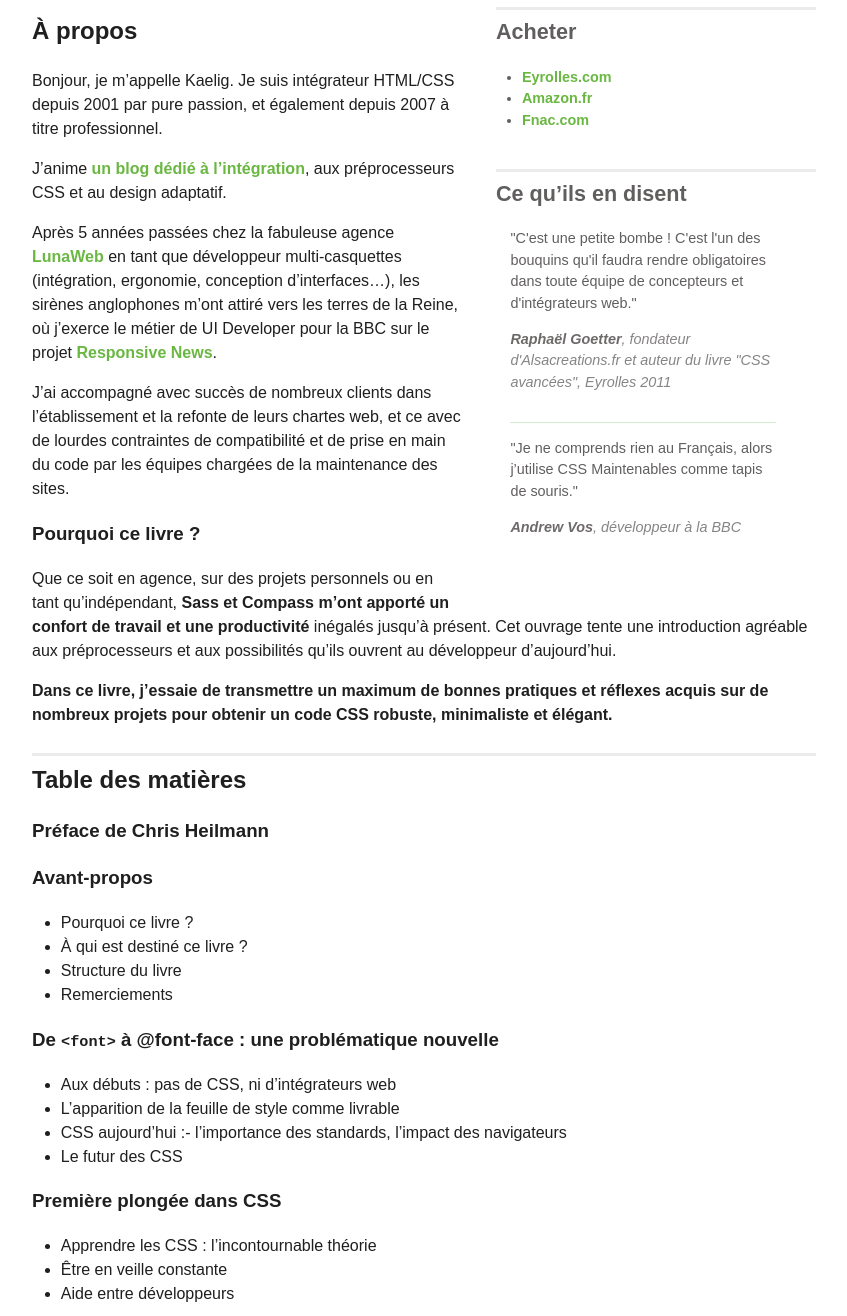
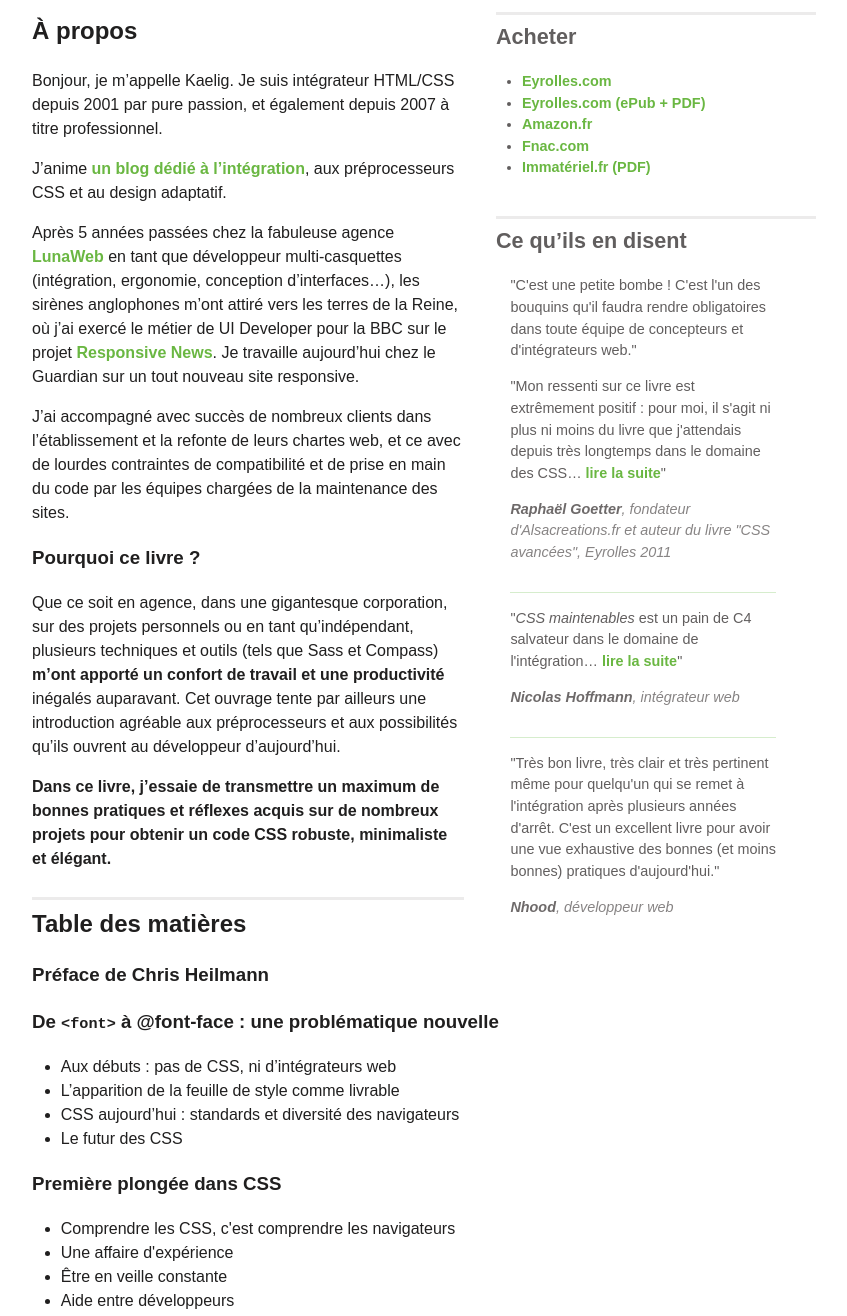
Before and after one commit to kaelig/css-maintenables, a plain HTML site: page index.html in a window 1280 px wide. Shown: the part 633-1949 px from the top of the page, without its empty margins (216-1063 px from the left). Drawn offline with Linux system fonts and the light colour scheme.

Commit message:
Mise a jour pour la v2

```diff
--- a/index.html
+++ b/index.html
@@ -7,6 +7,17 @@
   <meta name="author" content="Kaelig Deloumeau-Prigent" />
   <meta name="viewport" content="width=device-width, initial-scale=1.0" />
   <link rel="stylesheet" href="stylesheets/screen.css" />
+  <script>
+    var _gaq = _gaq || [];
+    _gaq.push(['_setAccount', 'UA-7077758-12']);
+    _gaq.push(['_trackPageview']);
+
+    (function() {
+      var ga = document.createElement('script'); ga.type = 'text/javascript'; ga.async = true;
+      ga.src = ('https:' == document.location.protocol ? 'https://ssl' : 'http://www') + '.google-analytics.com/ga.js';
+      var s = document.getElementsByTagName('script')[0]; s.parentNode.insertBefore(ga, s);
+    })();
+  </script>
 </head>
 <body>
   <header>
@@ -30,9 +41,11 @@
   <section class="buy">
     <h2>Acheter</h2>
     <ul>
-      <li><a href="http://www.eyrolles.com/Accueil/Livre/9782212134179">Eyrolles.com</a></li>
-      <li><a href="http://www.amazon.fr/gp/product/2212134177">Amazon.fr</a></li>
-      <li><a href="http://livre.fnac.com/a4130776">Fnac.com</a></li>
+      <li><a href="http://www.eyrolles.com/Informatique/Livre/css-maintenables-avec-sass-et-compass-9782212136401">Eyrolles.com</a></li>
+      <li><a href="http://izibook.eyrolles.com/store/show/9782212136401">Eyrolles.com (ePub + PDF)</a></li>
+      <li><a href="http://www.amazon.fr/dp/2212136404">Amazon.fr</a></li>
+      <li><a href="http://livre.fnac.com/a6841804">Fnac.com</a></li>
+      <li><a href="http://librairie.immateriel.fr/fr/ebook/9782212136401/css-maintenables-avec-sass-et-compass">Immatériel.fr (PDF)</a></li>
     </ul>
   </section>
 
@@ -40,25 +53,30 @@
     <h2>Ce qu’ils en disent</h2>
     <blockquote>
       <p>"C'est une petite bombe ! C'est l'un des bouquins qu'il faudra rendre obligatoires dans toute équipe de concepteurs et d'intégrateurs web."</p>
+      <p>"Mon ressenti sur ce livre est extrêmement positif : pour moi, il s'agit ni plus ni moins du livre que j'attendais depuis très longtemps dans le domaine des CSS… <a href="http://www.alsacreations.com/livres/lire/1475-css-maintenables.html" title="CSS maintenables - Alsacreations">lire la suite</a>"</p>
       <cite><a href="http://www.goetter.fr">Raphaël Goetter</a>, fondateur d'Alsacreations.fr et auteur du livre "CSS avancées", Eyrolles 2011</cite>
     </blockquote>
 
     <blockquote>
-      <p>"Je ne comprends rien au Français, alors j’utilise CSS Maintenables comme tapis de souris."</p>
-      <cite><a href="http://twitter.com/andrewvos">Andrew Vos</a>, développeur à la BBC</cite>
+      <p>"<em>CSS maintenables</em> est un pain de C4 salvateur dans le domaine de l'intégration… <a href="http://www.nicolas-hoffmann.net/source/1496-Note-de-lecture-CSS-maintenables-avec-Sass-et-Compass.html" title="Note de lecture : CSS maintenables avec Sass &amp; Compass - Nico's Dreams - Nicolas-Hoffmann.net">lire la suite</a>"</p>
+      <cite><a href="http://twitter.com/Nico3333fr">Nicolas Hoffmann</a>, intégrateur web</cite>
+    </blockquote>
+
+    <blockquote>
+      <p>"Très bon livre, très clair et très pertinent même pour quelqu'un qui se remet à l'intégration après plusieurs années d'arrêt. C'est un excellent livre pour avoir une vue exhaustive des bonnes (et moins bonnes) pratiques d'aujourd'hui."</p>
+      <cite><a href="http://studio-http.com/">Nhood</a>, développeur web</cite>
     </blockquote>
   </section>
 
   <section class="about">
     <h2>À propos</h2>
-
     <p>Bonjour, je m’appelle Kaelig. Je suis intégrateur HTML/CSS depuis 2001 par pure passion, et également depuis 2007 à titre professionnel.</p>
     <p>J’anime <a href="http://blog.kaelig.fr/" title="Le ministère de l'intégration">un blog dédié à l’intégration</a>, aux préprocesseurs CSS et au design adaptatif.</p>
-    <p>Après 5 années passées chez la fabuleuse agence <a href="http://www.lunaweb.fr/" title="Agence LunaWeb, ergonomie et conception de sites Internet à Rennes">LunaWeb</a> en tant que développeur multi-casquettes (intégration, ergonomie, conception d’interfaces…), les sirènes anglophones m’ont attiré vers les terres de la Reine, où j’exerce le métier de UI Developer pour la BBC sur le projet <a href="http://m.bbc.co.uk/news">Responsive News</a>.</p>
+    <p>Après 5 années passées chez la fabuleuse agence <a href="http://www.lunaweb.fr/" title="Agence LunaWeb, ergonomie et conception de sites Internet à Rennes">LunaWeb</a> en tant que développeur multi-casquettes (intégration, ergonomie, conception d’interfaces…), les sirènes anglophones m’ont attiré vers les terres de la Reine, où j’ai exercé le métier de UI Developer pour la BBC sur le projet <a href="http://m.bbc.co.uk/news">Responsive News</a>. Je travaille aujourd’hui chez le Guardian sur un tout nouveau site responsive.</p>
     <p>J’ai accompagné avec succès de nombreux clients dans l’établissement et la refonte de leurs chartes web, et ce avec de lourdes contraintes de compatibilité et de prise en main du code par les équipes chargées de la maintenance des sites.</p>
 
     <h3>Pourquoi ce livre ?</h3>
-    <p>Que ce soit en agence, sur des projets personnels ou en tant qu’indépendant, <strong>Sass et Compass m’ont apporté un confort de travail et une productivité</strong> inégalés jusqu’à présent. Cet ouvrage tente une introduction agréable aux préprocesseurs et aux possibilités qu’ils ouvrent au développeur d’aujourd’hui.</p>
+    <p>Que ce soit en agence, dans une gigantesque corporation, sur des projets personnels ou en tant qu’indépendant, plusieurs techniques et outils (tels que Sass et Compass) <strong>m’ont apporté un confort de travail et une productivité</strong> inégalés auparavant. Cet ouvrage tente par ailleurs une introduction agréable aux préprocesseurs et aux possibilités qu’ils ouvrent au développeur d’aujourd’hui.</p>
     <p><strong>Dans ce livre, j’essaie de transmettre un maximum de bonnes pratiques et réflexes acquis sur de nombreux projets pour obtenir un code CSS robuste, minimaliste et élégant.</strong></p>
   </section>
 
@@ -67,34 +85,33 @@
 
     <h3>Préface de Chris Heilmann</h3>
 
+<!--
+    Pas super intéressant :
     <h3>Avant-propos</h3>
-
     <ul>
-      <li>Pourquoi ce livre ?</li>
+      <li>Intégrateur web, un métier</li>
       <li>À qui est destiné ce livre ?</li>
       <li>Structure du livre</li>
       <li>Remerciements</li>
     </ul>
-
+ -->
     <h3>De <code>&lt;font&gt;</code> à @font-face : une problématique nouvelle</h3>
-
     <ul>
       <li>Aux débuts : pas de CSS, ni d’intégrateurs web</li>
       <li>L’apparition de la feuille de style comme livrable</li>
-      <li>CSS aujourd’hui :- l’importance des standards, l’impact des navigateurs</li>
+      <li>CSS aujourd’hui : standards et diversité des navigateurs</li>
       <li>Le futur des CSS</li>
     </ul>
 
     <h3>Première plongée dans CSS</h3>
-
     <ul>
-      <li>Apprendre les CSS : l’incontournable théorie</li>
+      <li>Comprendre les CSS, c'est comprendre les navigateurs</li>
+      <li>Une affaire d'expérience</li>
       <li>Être en veille constante</li>
       <li>Aide entre développeurs</li>
     </ul>
 
     <h3>Bonnes pratiques pour un code lisible et maintenable</h3>
-
     <ul>
       <li>Un <code>&lt;head&gt;</code> à toute épreuve</li>
       <li>Reset.css : réinitialisation des styles</li>
@@ -107,17 +124,15 @@
     </ul>
 
     <h3>Pragmatisme : démystifier certaines bonnes pratiques</h3>
-
     <ul>
-      <li>Mythe n° 1 – Pas d’informations de présentation dans le HTML</li>
-      <li>Mythe n° 2 – Ne pas utiliser d’éléments non sémantiques</li>
-      <li>Mythe n° 3 – On ne doit pas créer de classes non sémantiques</li>
+      <li>Mythe n° 1 – Un HTML « pur » sans aucune information de présentation</li>
+      <li>Mythe n° 2 – N'utiliser que des éléments sémantiques</li>
+      <li>Mythe n° 3 – Ne pas créer de classes non sémantiques</li>
       <li>Mythe n° 4 – Le rendu doit être le même dans tous les navigateurs</li>
       <li>Mythe n° 5 – La taille du texte ne doit pas être exprimée en pixels</li>
     </ul>
 
     <h3>Les frameworks CSS</h3>
-
     <ul>
       <li>Pourquoi utiliser un framework CSS ?</li>
       <li>Frameworks les plus populaires</li>
@@ -126,7 +141,6 @@
     </ul>
 
     <h3>Travailler en équipe</h3>
-
     <ul>
       <li>La communication avant tout</li>
       <li>Conventions de codage</li>
@@ -136,18 +150,17 @@
     </ul>
 
     <h3>Préprocesseurs CSS : quand la machine écrit pour vous</h3>
-
     <ul>
       <li>Un préprocesseur, pour quoi faire ?</li>
+      <li>L'approche DRY : simplicité et élégance du code</li>
+      <li>Étendre les possibilités de CSS</li>
+      <li>Un code valide à tout moment</li>
       <li>LESS</li>
       <li>Sass</li>
-      <li>Google Closure Stylesheets</li>
       <li>Stylus</li>
-      <li>CSS Scaffold</li>
     </ul>
 
     <h3>Sass et Compass</h3>
-
     <ul>
       <li>Premiers pas avec Sass
         <ul>
@@ -179,7 +192,6 @@
       <li>Compass : un métaframework</li>
       <li>Compass dans la pratique
         <ul>
-          <li>Reset.css en une ligne</li>
           <li>Plus jamais d’images manquantes</li>
           <li>Des images et des fontes embarquées</li>
           <li>Dimensions d’une image</li>
@@ -190,7 +202,6 @@
     </ul>
 
     <h3>Erreurs de conception : comment les débusquer</h3>
-
     <ul>
       <li>L’usage des CSS sur le Web aujourd’hui</li>
       <li>Les différents producteurs de feuilles de style</li>
@@ -202,7 +213,6 @@
     </ul>
 
     <h3>Méthode : coder un design de zéro</h3>
-
     <ul>
       <li>Étudier le design</li>
       <li>Déduire des motifs récurrents</li>
@@ -213,7 +223,6 @@
     </ul>
 
     <h3>Méthode : faire le ménage dans des CSS</h3>
-
     <ul>
       <li>À partir de quand, et jusqu’à quel point optimiser ?</li>
       <li>Étape 1 : utiliser les variables à bon escient</li>
@@ -222,8 +231,8 @@
       <li>Étape 4 : création de mixins</li>
       <li>Étape 5 : extensions de classes</li>
       <li>Bonus : débogage cross-browser sans hacks</li>
+      <li>En résumé</li>
     </ul>
-
   </section>
 
   <footer>
--- a/sass/screen.scss
+++ b/sass/screen.scss
@@ -104,7 +104,6 @@
 // Sections
 .cover {
   text-align: center;
-
   img {
     max-width: 100%;
   }
@@ -119,7 +118,6 @@
 
 .introduction {
   font-size: 1.2em;
-
   p {
     + p {
       font-size: .90909090909090909090em;
@@ -139,7 +137,6 @@
 }
   blockquote {
     margin-bottom: 2em;
-
     + blockquote {
       border-top: 1px solid lighten($primary, 30%);
     }
@@ -156,6 +153,7 @@
 
 .buy,
 .quotes {
+
   @include respond-to(medium-screens) {
     clear: both;
     color: lighten($body, 25%);
@@ -164,11 +162,14 @@
     float: right;
     padding: 0 1% 0 4%;
     background: #fff;
-
     h2 {
       @include separator;
     }
   }
+}
+
+.about {
+
 }
 
 footer,
```
Also changed, not shown: images/css-maintenables.png, stylesheets/screen.css.
